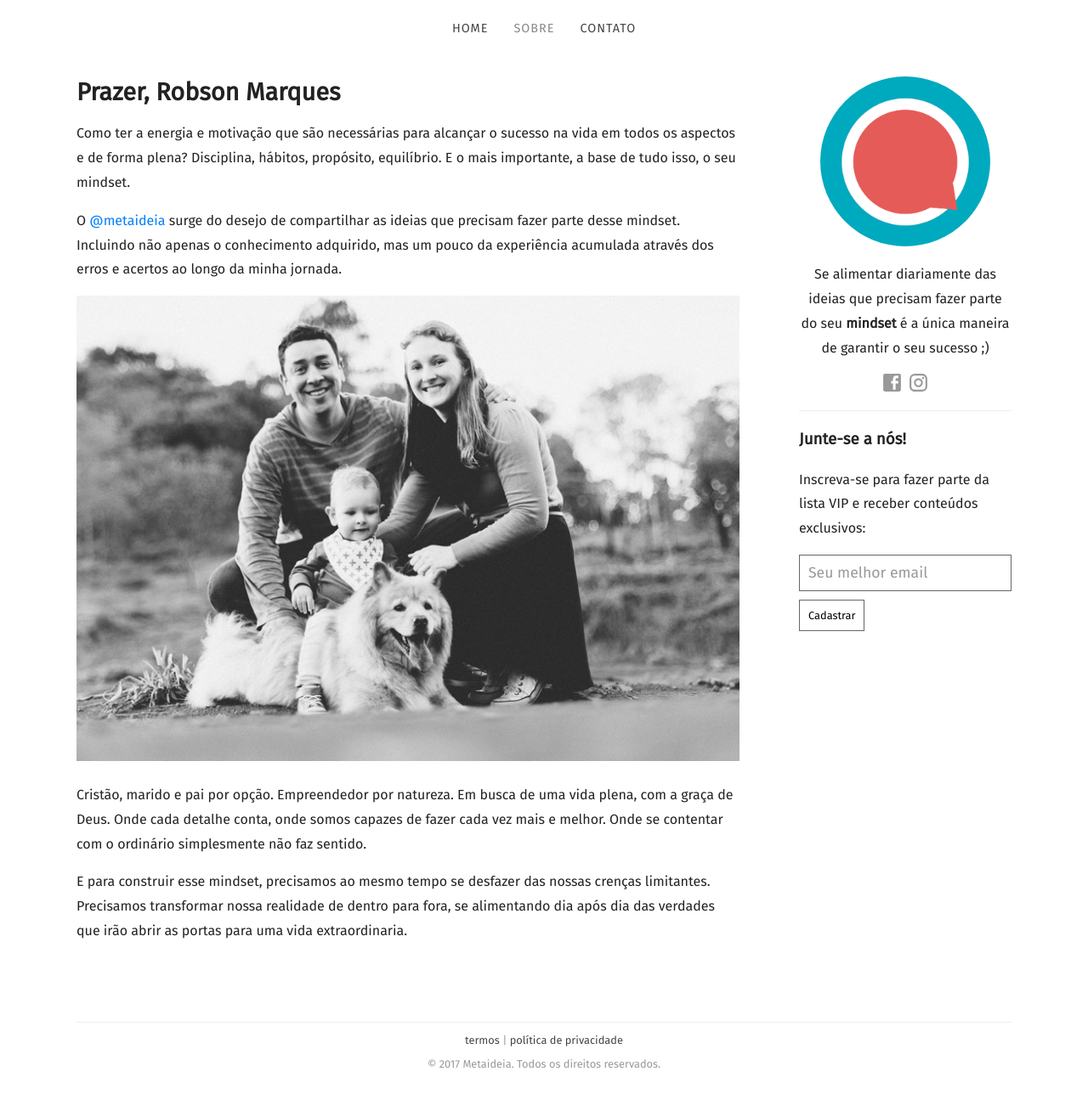
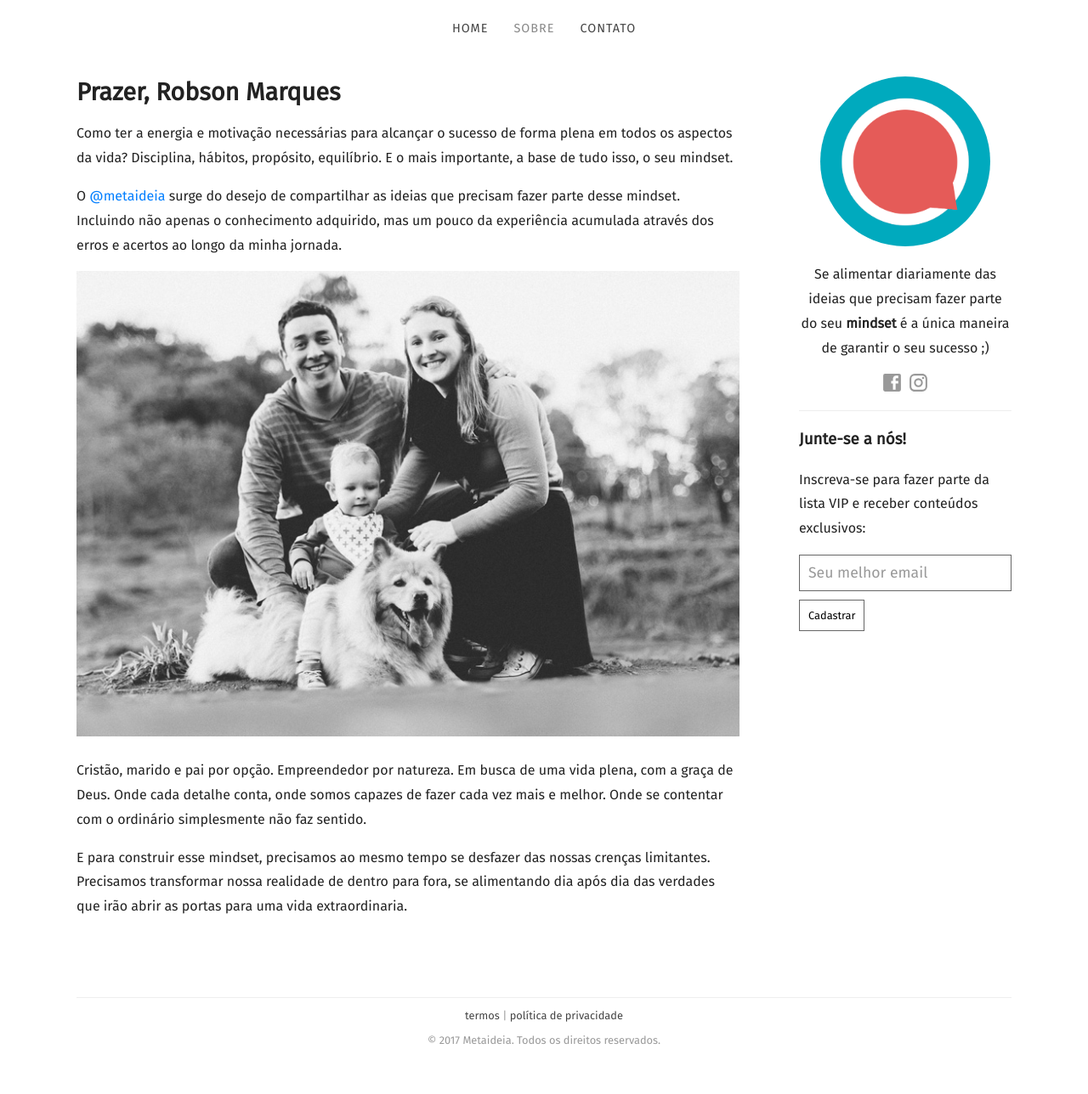
Before and after one commit to metaideia/site, a Jekyll site: the page built from sobre.html, in a window 1280 px wide and 1288 px high. Shown: the whole window at 85% size. Built offline with Jekyll 4.4.1, drawn with Linux system fonts in a browser that asks for light colours; some web fonts are replaced.

Commit message:
Ajusta o texto em sobre

```diff
--- a/sobre.html
+++ b/sobre.html
@@ -5,7 +5,7 @@ title: Sobre
 <div class="editable">
   <h1>Prazer, Robson Marques</h1>
 
-  <p>Como ter a energia e motivação que são necessárias para alcançar o sucesso na vida em todos os aspectos e de forma plena? Disciplina, hábitos, propósito, equilíbrio. E o mais importante, a base de tudo isso, o seu mindset.</p>
+  <p>Como ter a energia e motivação necessárias para alcançar o sucesso de forma plena em todos os aspectos da vida? Disciplina, hábitos, propósito, equilíbrio. E o mais importante, a base de tudo isso, o seu mindset.</p>
 
   <p>O <a href="https://instagram.com/metaideia">@metaideia</a> surge do desejo de compartilhar as ideias que precisam fazer parte desse mindset. Incluindo não apenas o conhecimento adquirido, mas um pouco da experiência acumulada através dos erros e acertos ao longo da minha jornada.</p>
 
```
